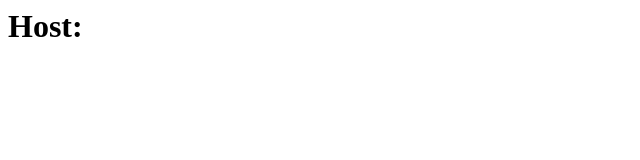
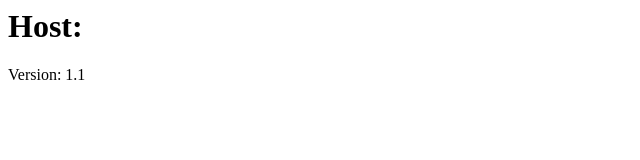
Before and after one commit to zembutsu/docker-sample-nginx, a plain HTML site: page index.html in a window 1280 px wide. Shown: the full height of the page, 0-640 px from the left. Drawn offline with Linux system fonts and the light colour scheme.

Commit message:
Update index.html

```diff
--- a/index.html
+++ b/index.html
@@ -1,5 +1,6 @@
 <html>
 <body>
         <h1>Host: <!--#echo var="HOSTNAME" --></h1>
+        Version: 1.1
 </body>
 </html>
```
